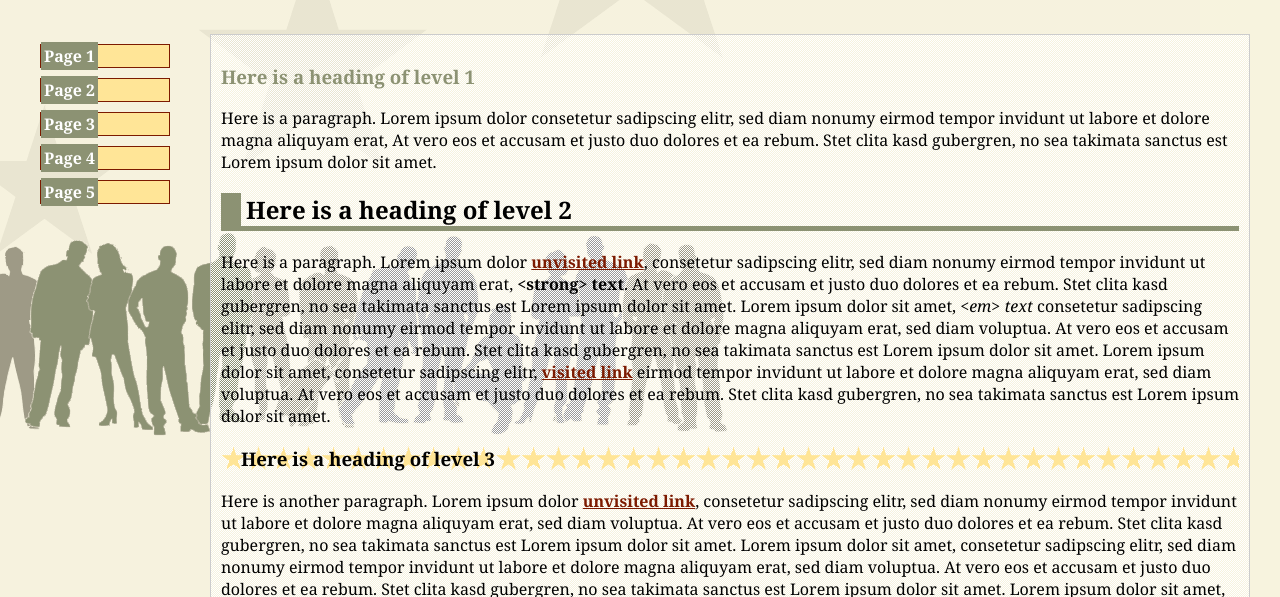
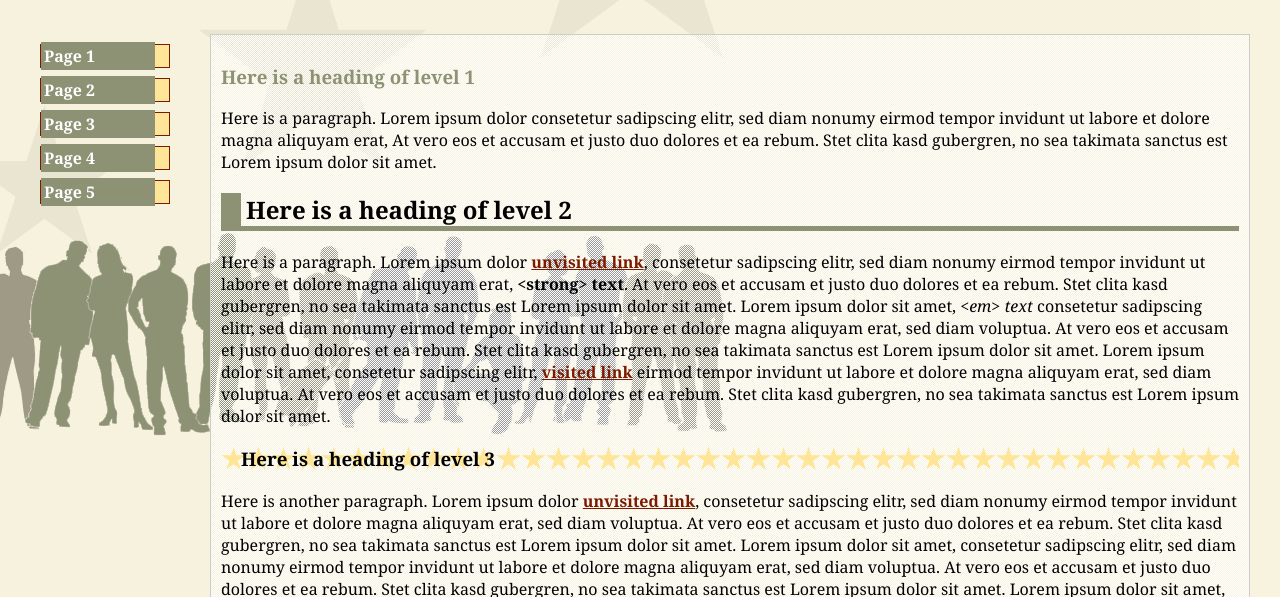
Before and after one commit to idtpire/idtpire.github.io, a plain HTML site: page week03/index.html in a window 1280 px wide. Shown: the part 197-794 px from the top of the page. Drawn offline with Linux system fonts and the light colour scheme.

Commit message:
Update styles.css

```diff
--- a/week03/styles.css
+++ b/week03/styles.css
@@ -40,7 +40,7 @@ nav ul {
 
 nav li {
  margin: 10px;
- border: 1px;
+ border-width: 1px;
  border-style: solid;
  border-color: #7C1A00;
  background-color: #FFE597;
@@ -49,8 +49,7 @@ nav li {
 nav a {
   color: white;
   background-color: #8C9273;
-  padding: 3px;
-  right-padding: 60px;
+  padding: 3px 60px 3px 3px;
   text-decoration: none;
 }
 
```
